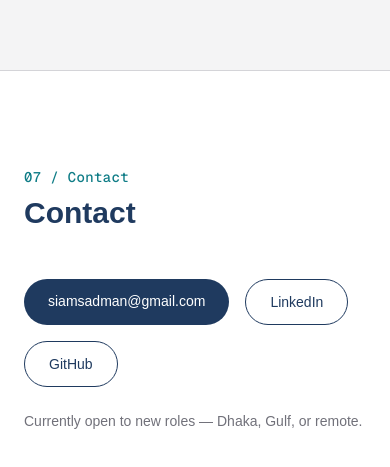
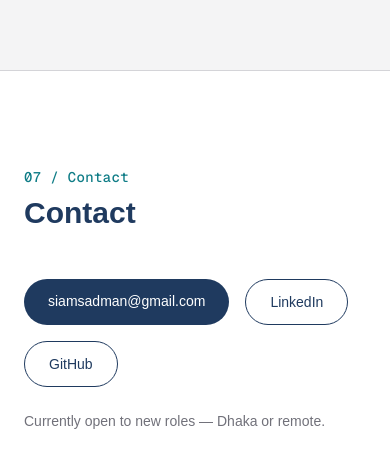
Before and after one commit to siamsadman/portfolio-site, a Next.js app: page / in a window 390 px wide. Shown: the part 9952-10419 px from the top of the page. Built offline with nearby package versions, Linux system fonts and the light colour scheme; a web font is replaced by a local one.

Commit message:
Fix hero load delay, speed up animations, centre content, update availability line

```diff
--- a/components/CertificationsEducation.tsx
+++ b/components/CertificationsEducation.tsx
@@ -6,12 +6,12 @@ import SectionHeading from "@/components/SectionHeading";
 
 const container: Variants = {
   hidden: {},
-  visible: { transition: { staggerChildren: 0.1 } },
+  visible: { transition: { staggerChildren: 0.05 } },
 };
 
 const item: Variants = {
   hidden: { opacity: 0, y: 20 },
-  visible: { opacity: 1, y: 0, transition: { duration: 0.5, ease: "easeOut" } },
+  visible: { opacity: 1, y: 0, transition: { duration: 0.2, ease: "easeOut" } },
 };
 
 const certifications = [
@@ -36,7 +36,7 @@ export default function CertificationsEducation() {
   return (
     <section className="bg-panel pt-6 pb-24 sm:pt-8">
       <PageContainer>
-        <div className="max-w-3xl">
+        <div className="mx-auto max-w-3xl">
           <SectionHeading
             kicker="06 / Certifications & Education"
             title="Certifications & Education"
--- a/components/Contact.tsx
+++ b/components/Contact.tsx
@@ -6,19 +6,19 @@ import SectionHeading from "@/components/SectionHeading";
 
 const container: Variants = {
   hidden: {},
-  visible: { transition: { staggerChildren: 0.12 } },
+  visible: { transition: { staggerChildren: 0.05 } },
 };
 
 const item: Variants = {
   hidden: { opacity: 0, y: 20 },
-  visible: { opacity: 1, y: 0, transition: { duration: 0.5, ease: "easeOut" } },
+  visible: { opacity: 1, y: 0, transition: { duration: 0.2, ease: "easeOut" } },
 };
 
 export default function Contact() {
   return (
-    <section id="contact" className="border-t border-border bg-background pt-24 pb-24 sm:pt-32">
+    <section id="contact" className="border-t border-border bg-background pt-24 pb-12 sm:pt-32">
       <PageContainer>
-        <div className="max-w-3xl">
+        <div className="mx-auto max-w-3xl">
           <SectionHeading kicker="07 / Contact" title="Contact" />
 
           <motion.div
@@ -54,7 +54,7 @@ export default function Contact() {
             </motion.div>
 
             <motion.p variants={item} className="text-sm text-muted">
-              Currently open to new roles — Dhaka, Gulf, or remote.
+              Currently open to new roles — Dhaka or remote.
             </motion.p>
           </motion.div>
         </div>
--- a/components/Experience.tsx
+++ b/components/Experience.tsx
@@ -11,22 +11,22 @@ import {
 
 const cardsContainer: Variants = {
   hidden: {},
-  visible: { transition: { staggerChildren: 0.15 } },
+  visible: { transition: { staggerChildren: 0.06 } },
 };
 
 const cardItem: Variants = {
   hidden: { opacity: 0, y: 20 },
-  visible: { opacity: 1, y: 0, transition: { duration: 0.5, ease: "easeOut" } },
+  visible: { opacity: 1, y: 0, transition: { duration: 0.2, ease: "easeOut" } },
 };
 
 const engagementsContainer: Variants = {
   hidden: {},
-  visible: { transition: { staggerChildren: 0.08 } },
+  visible: { transition: { staggerChildren: 0.04 } },
 };
 
 const engagementItem: Variants = {
   hidden: { opacity: 0, y: 10 },
-  visible: { opacity: 1, y: 0, transition: { duration: 0.4, ease: "easeOut" } },
+  visible: { opacity: 1, y: 0, transition: { duration: 0.15, ease: "easeOut" } },
 };
 
 function EngagementBlock({ item }: { item: EngagementItem }) {
@@ -218,12 +218,12 @@ export default function Experience() {
   return (
     <section id="experience" className="bg-panel pt-6 pb-24 sm:pt-8">
       <PageContainer>
-        <div className="max-w-3xl">
+        <div className="mx-auto max-w-3xl">
           <motion.div
             initial={{ opacity: 0, y: 12 }}
             whileInView={{ opacity: 1, y: 0 }}
             viewport={{ once: true }}
-            transition={{ duration: 0.5, ease: "easeOut" }}
+            transition={{ duration: 0.2, ease: "easeOut" }}
           >
             <SectionHeading kicker="02 / Experience" title="Experience" />
           </motion.div>
--- a/components/Hero.tsx
+++ b/components/Hero.tsx
@@ -5,16 +5,15 @@ import { motion, type Variants } from "framer-motion";
 import PageContainer from "@/components/PageContainer";
 
 const container: Variants = {
-  hidden: { opacity: 0 },
+  hidden: {},
   visible: {
-    opacity: 1,
-    transition: { staggerChildren: 0.12, delayChildren: 0.1 },
+    transition: { staggerChildren: 0.06, delayChildren: 0.05 },
   },
 };
 
 const item: Variants = {
-  hidden: { opacity: 0, y: 16 },
-  visible: { opacity: 1, y: 0, transition: { duration: 0.5, ease: "easeOut" } },
+  hidden: { opacity: 1, y: 16 },
+  visible: { opacity: 1, y: 0, transition: { duration: 0.2, ease: "easeOut" } },
 };
 
 export default function Hero() {
@@ -23,9 +22,9 @@ export default function Hero() {
       <PageContainer className="grid gap-12 lg:grid-cols-[3fr_2fr] lg:items-center">
         <motion.div
           className="order-1 flex justify-center lg:order-2 lg:justify-end"
-          initial={{ opacity: 0, scale: 0.95 }}
+          initial={{ opacity: 1, scale: 0.95 }}
           animate={{ opacity: 1, scale: 1 }}
-          transition={{ duration: 0.6, delay: 0.3, ease: "easeOut" }}
+          transition={{ duration: 0.25, delay: 0.05, ease: "easeOut" }}
         >
           <div className="rounded-[2rem] border border-accent/30 bg-panel p-3">
             <Image
--- a/components/Projects.tsx
+++ b/components/Projects.tsx
@@ -9,12 +9,12 @@ import { projects } from "@/content/projects";
 
 const container: Variants = {
   hidden: {},
-  visible: { transition: { staggerChildren: 0.15 } },
+  visible: { transition: { staggerChildren: 0.06 } },
 };
 
 const item: Variants = {
   hidden: { opacity: 0, y: 20 },
-  visible: { opacity: 1, y: 0, transition: { duration: 0.5, ease: "easeOut" } },
+  visible: { opacity: 1, y: 0, transition: { duration: 0.2, ease: "easeOut" } },
 };
 
 export default function Projects() {
--- a/components/ProofPoints.tsx
+++ b/components/ProofPoints.tsx
@@ -5,12 +5,12 @@ import PageContainer from "@/components/PageContainer";
 
 const container: Variants = {
   hidden: {},
-  visible: { transition: { staggerChildren: 0.15 } },
+  visible: { transition: { staggerChildren: 0.06 } },
 };
 
 const item: Variants = {
   hidden: { opacity: 0, y: 20 },
-  visible: { opacity: 1, y: 0, transition: { duration: 0.5, ease: "easeOut" } },
+  visible: { opacity: 1, y: 0, transition: { duration: 0.2, ease: "easeOut" } },
 };
 
 const proofPoints = [
@@ -38,12 +38,12 @@ export default function ProofPoints() {
   return (
     <section className="bg-background pt-6 pb-24 sm:pt-8">
       <PageContainer>
-        <div className="max-w-3xl">
+        <div className="mx-auto max-w-3xl">
           <motion.p
             initial={{ opacity: 0, y: 12 }}
             whileInView={{ opacity: 1, y: 0 }}
             viewport={{ once: true }}
-            transition={{ duration: 0.5, ease: "easeOut" }}
+            transition={{ duration: 0.2, ease: "easeOut" }}
             className="mb-10 font-mono text-sm font-medium tracking-wide text-accent"
           >
             03 / Validation
--- a/components/Skills.tsx
+++ b/components/Skills.tsx
@@ -6,12 +6,12 @@ import SectionHeading from "@/components/SectionHeading";
 
 const container: Variants = {
   hidden: {},
-  visible: { transition: { staggerChildren: 0.1 } },
+  visible: { transition: { staggerChildren: 0.05 } },
 };
 
 const item: Variants = {
   hidden: { opacity: 0, y: 20 },
-  visible: { opacity: 1, y: 0, transition: { duration: 0.5, ease: "easeOut" } },
+  visible: { opacity: 1, y: 0, transition: { duration: 0.2, ease: "easeOut" } },
 };
 
 const skillGroups = [
@@ -87,7 +87,7 @@ export default function Skills() {
   return (
     <section className="bg-background pt-6 pb-24 sm:pt-8">
       <PageContainer>
-        <div className="max-w-3xl">
+        <div className="mx-auto max-w-3xl">
           <SectionHeading kicker="05 / Skills" title="Skills" />
 
           <motion.div
```
Also changed, not shown: 2 other files (tests, documents, lock files or other folders).
